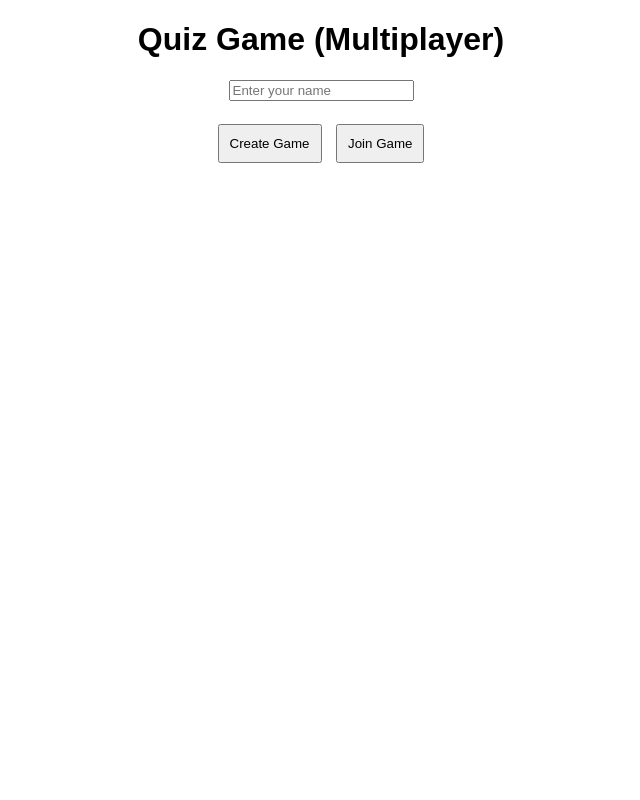
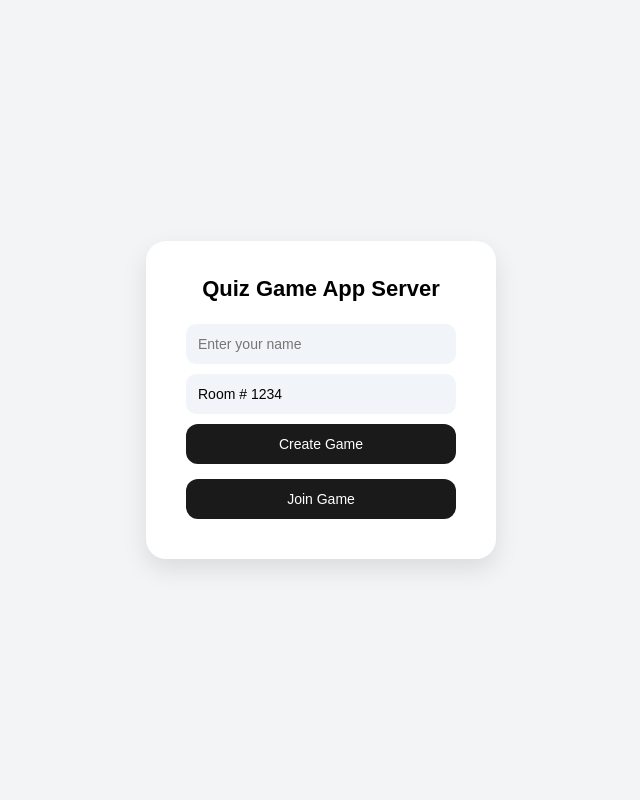
Before and after one commit to rcssln/Quiz-Game-App-Server, a Flask app: page / in a window 1280 px wide. Shown: the whole page, without its empty margins (319-959 px from the left). Run offline with Flask 3, Linux system fonts and the light colour scheme.

Commit message:
update design

```diff
--- a/app.py
+++ b/app.py
@@ -1,7 +1,5 @@
 from flask import Flask, render_template, jsonify, request
 import json
-import random
-import string
 
 games = {}  # store active games
 
@@ -29,6 +27,7 @@ def create_game():
 
     room = "1234"  #fixed room, no need to enter
 
+    # Always reset the game state so Try Again starts fresh
     games[room] = {
         "players": [name],
         "scores": [0, 0],
@@ -60,7 +59,13 @@ def join_game():
 
 @app.route('/state/<room>')
 def get_state(room):
-    return jsonify(games.get(room, {}))
+    game = games.get(room, {})
+    if not game:
+        return jsonify({})
+    questions = load_questions()
+    result = dict(game)
+    result['gameOver'] = game.get('current', 0) >= len(questions)
+    return jsonify(result)
 
 @app.route('/answer', methods=['POST'])
 def answer():
--- a/static/script.js
+++ b/static/script.js
@@ -5,7 +5,6 @@ let players = [];
 let scores = [0, 0];
 let room = "";
 let playerName = "";
-let lastQuestionIndex = -1;
 
 function createGame() {
     let name = document.getElementById('name').value.trim();
@@ -113,31 +112,7 @@ function nextQuestion() {
     }
 }
 
-function endGame() {
-    let p1 = players[0];
-    let p2 = players[1];
-
-    document.getElementById('quiz').innerHTML = `
-        <h2>Game Over</h2>
-        <p>${p1}: ${scores[0]}</p>
-        <p>${p2}: ${scores[1]}</p>
-    `;
-
-    // Save BOTH players
-    fetch('/submit', {
-        method: 'POST',
-        headers: {'Content-Type': 'application/json'},
-        body: JSON.stringify({ name: p1, score: scores[0] })
-    });
-
-    fetch('/submit', {
-        method: 'POST',
-        headers: {'Content-Type': 'application/json'},
-        body: JSON.stringify({ name: p2, score: scores[1] })
-    }).then(() => loadLeaderboard());
-}
-
-function loadLeaderboard() {
+function loadLeaderboard(callback) {
     if (!room) return;
 
     fetch('/leaderboard/' + room)
@@ -153,30 +128,17 @@ function loadLeaderboard() {
             else if (index === 1) rank = "2nd";
             else rank = "#" + (index + 1);
 
-            html += `<li>${rank} - ${p.name}: ${p.score}</li>`;
+            html += `${rank} - ${p.name}: ${p.score} <br>`;
         });
 
         document.getElementById("leaderboard").innerHTML = html;
+
+        if (typeof callback === "function") callback();
     });
 }
 
 function updateUI(data) {
     if (!data) return;
-
-    if (data.gameOver) {
-        document.getElementById("waitingScreen").style.display = "none";
-        document.getElementById("game").style.display = "block";
-
-        document.getElementById("turn").style.display = "none";
-
-        document.getElementById("quiz").innerHTML = `
-            <h2>Game Over</h2>
-            <p>${data.game.players[0]}: ${data.game.scores[0]}</p>
-            <p>${data.game.players[1]}: ${data.game.scores[1]}</p>
-        `;
-
-        return;
-    }
 
     const players = data.players || [];
 
@@ -189,31 +151,37 @@ function updateUI(data) {
     document.getElementById("waitingScreen").style.display = "none";
     document.getElementById("game").style.display = "block";
 
-    if (!data.gameOver) {
+    if (data.gameOver) {
+        document.getElementById("turn").style.display = "none";
+        document.getElementById("quiz").innerHTML = "<h2>Game Over</h2>";
+
+        loadLeaderboard(function() {
+            if (!document.getElementById("tryAgainBtn")) {
+                let leaderboardEl = document.getElementById("leaderboard");
+                let btn = document.createElement("button");
+                btn.id = "tryAgainBtn";
+                btn.innerText = "Try Again";
+                btn.onclick = resetGame;
+                leaderboardEl.insertAdjacentElement("afterend", btn);
+            }
+        });
+    } else {
         document.getElementById("turn").style.display = "block";
         document.getElementById("turn").innerText =
             "Turn: " + players[data.turn];
+
+        loadLeaderboard();
+        renderQuestion(data);
     }
-
-    loadLeaderboard();
-    renderQuestion(data);
 }
 
 function renderQuestion(data) {
     fetch('/questions')
     .then(res => res.json())
     .then(questions => {
-
         let q = questions[data.current];
 
-        if (!q) {
-            document.getElementById("quiz").innerHTML =
-                "<h2>Game Over</h2>";
-
-            document.getElementById("turn").style.display = "none";
-
-            return;
-        }
+        if (!q) return;
 
         let html = `<h3>${q.question}</h3>`;
 
@@ -223,6 +191,42 @@ function renderQuestion(data) {
 
         document.getElementById("quiz").innerHTML = html;
     });
+}
+
+function resetGame() {
+    // Reset all client-side state
+    questions = [];
+    current = 0;
+    currentPlayer = 0;
+    players = [];
+    scores = [0, 0];
+    room = "";
+    playerName = "";
+
+    // Clear name input
+    let nameInput = document.getElementById('name');
+    if (nameInput) nameInput.value = "";
+
+    // Remove Try Again button if it exists
+    let btn = document.getElementById("tryAgainBtn");
+    if (btn) btn.remove();
+
+    // Clear leaderboard
+    let leaderboardEl = document.getElementById("leaderboard");
+    if (leaderboardEl) leaderboardEl.innerHTML = "";
+
+    // Clear quiz area
+    let quizEl = document.getElementById("quiz");
+    if (quizEl) quizEl.innerHTML = "";
+
+    // Hide turn indicator
+    let turnEl = document.getElementById("turn");
+    if (turnEl) turnEl.style.display = "none";
+
+    // Show menu, hide game and waiting screens
+    document.getElementById("menu").style.display = "block";
+    document.getElementById("game").style.display = "none";
+    document.getElementById("waitingScreen").style.display = "none";
 }
 
 function startPolling() {
--- a/static/style.css
+++ b/static/style.css
@@ -1,9 +1,93 @@
+/* Reset */
+* {
+    margin: 0;
+    padding: 0;
+    box-sizing: border-box;
+    font-family: Arial, Helvetica, sans-serif;
+}
+
+/* Background */
 body {
-    font-family: Arial;
+    background: #f3f4f6;
+    display: flex;
+    justify-content: center;
+    align-items: center;
+    height: 100vh;
+}
+
+/* Card container */
+#menu, #waitingScreen, #game {
+    background: white;
+    padding: 40px;
+    border-radius: 20px;
+    width: 350px;
+    box-shadow: 0 10px 25px rgba(0, 0, 0, 0.1);
     text-align: center;
 }
 
+.title-large {
+    font-size: 22px;
+    font-weight: bold;
+    margin-bottom: 7px;
+    position: relative;
+    top: -5px;
+}
+
+/* Title */
+h1 {
+    position: absolute;
+    top: 20px;
+    font-size: 18px;
+    color: #333;
+}
+
+/* Subtitle text */
+h2 {
+    margin-bottom: 10px;
+}
+
+h3 {
+    margin-bottom: 15px;
+}
+
+/* Input fields */
+input {
+    width: 100%;
+    padding: 12px;
+    border-radius: 10px;
+    border: none;
+    background: #f1f5f9;
+    margin-top: 10px;
+    font-size: 14px;
+}
+
+/* Buttons */
 button {
-    margin: 5px;
-    padding: 10px;
+    width: 100%;
+    padding: 12px;
+    margin-top: 15px;
+    border: none;
+    border-radius: 12px;
+    background: #1a1a1a;
+    color: rgb(255, 255, 255);
+    font-size: 14px;
+    cursor: pointer;
+    transition: 0.2s;
 }
+
+/* Waiting text */
+#waitingRoom {
+    margin-top: 10px;
+    color: #666666;
+}
+
+/* Quiz area */
+#quiz {
+    margin: 20px 0;
+}
+
+/* Leaderboard */
+#leaderboard {
+    margin-top: 10px;
+    font-weight: bold;
+}
--- a/templates/index.html
+++ b/templates/index.html
@@ -8,33 +8,55 @@
 
 <body>
 
-    <h1>Quiz Game (Multiplayer)</h1>
+    <div class="app-container flex-center">
 
-    <!-- PLAYER SETUP -->
-    <div id="menu">
-        <input id="name" placeholder="Enter your name">
+        <div id="menu" class="card-auth">
 
-        <br><br>
+            <div class="title-large">Quiz Game App Server</div>
 
-        <button onclick="createGame()">Create Game</button>
-        <button onclick="joinGame()">Join Game</button>
-    </div>
+            <div class="input-group">
+                <div class="input-wrapper">
+                    <input id="name" class="input-field" placeholder="Enter your name">
+                </div>
 
-    <!-- Waiting Screen -->
-    <div id="waitingScreen" style="display:none;">
-        <h2>Waiting for your opponent...</h2>
-        <p id="waitingRoom"></p>
-    </div>
+                <div class="input-wrapper">
+                    <input class="input-field readonly" value="Room # 1234" readonly>
+                </div>
+            </div>
 
-    <!-- GAME AREA -->
-    <div id="game" style="display:none;">
-        <h3 id="turn"></h3>
+            <button class="btn-primary" onclick="createGame()" style="margin-top:10px;">
+                Create Game
+            </button>
 
-        <div id="quiz"></div>
+            <button class="btn-primary" onclick="joinGame()">
+                Join Game
+            </button>
 
-        <!-- LEADERBOARD -->
-        <h3>Leaderboard</h3>
-        <p id="leaderboard"></p>
+        </div>
+
+        <!-- WAITING -->
+        <div id="waitingScreen" class="waiting-screen" style="display:none;">
+            <h2>Waiting for your opponent...</h2>
+            <p id="waitingRoom" class="room-badge"></p>
+        </div>
+
+        <!-- GAME -->
+        <div id="game" style="display:none;" class="game-main">
+
+            <div id="turn" class="turn-banner"></div>
+
+            <div id="quiz"></div>
+
+            <!-- Leaderboard -->
+            <div class="leaderboard-card">
+                <div class="leaderboard-header">
+                    <span class="leaderboard-title">Leaderboard</span>
+                </div>
+                <div id="leaderboard"></div>
+            </div>
+
+        </div>
+
     </div>
 
     <script src="/static/script.js"></script>
```
